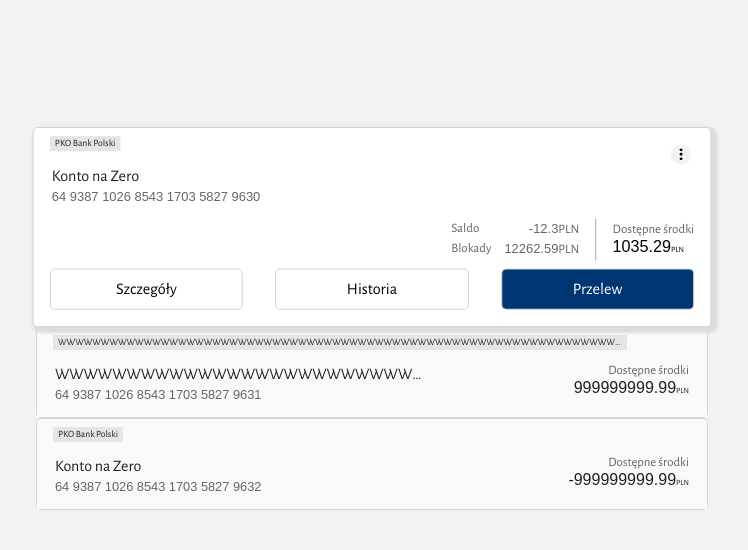
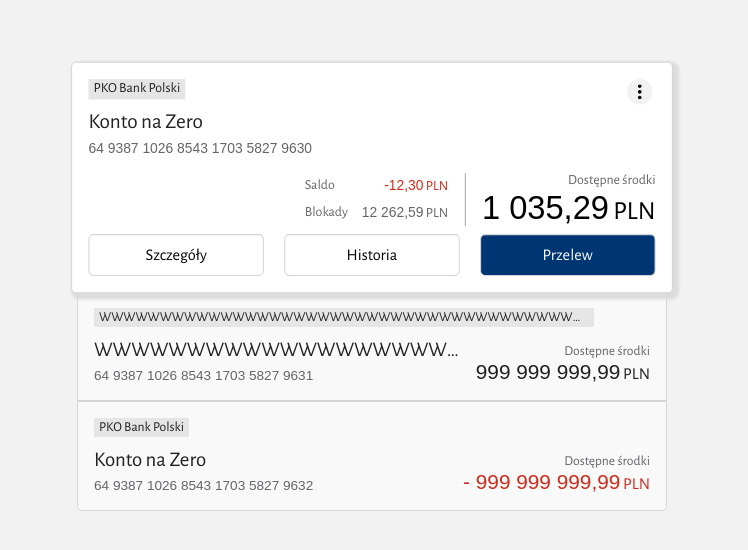
Before and after one commit to Kasia-Sikora/Accordion, a website with bundled scripts: page index.html in a window 1280 px wide. Shown: the whole page, without its empty margins (268-1016 px from the left). Built offline with nearby package versions, Linux system fonts and the light colour scheme; files whose address does not match are found by name; a web font is replaced by a local one.

Commit message:
Add animation and refactor css

```diff
--- /dev/null
+++ b/static/css/animations.scss
@@ -0,0 +1,27 @@
+@keyframes onTop {
+  from {
+    max-height: 120px;
+    z-index: 0;
+    transform: scale(1);
+    background-color: #F9F9F9;
+    box-shadow: none;
+  }
+  to {
+    z-index: 2;
+    transform: scale(1.02);
+    background-color: white;
+    box-shadow: 3px 3px 3px 3px #DCDCDC;
+    max-height: 900px;
+  }
+}
+
+@keyframes onShow {
+  from {
+    transform: translateY(-60px);
+    opacity: 0;
+  }
+  to {
+    transform: translateY(0);
+    opacity: 1;
+  }
+}
--- a/static/css/main.scss
+++ b/static/css/main.scss
@@ -1,130 +1,137 @@
 @import 'normalize.css';
+@import 'animations.css';
+
+$textFont: 'Alegreya Sans', sans-serif;
+$numberFont: 'Frank Ruhl Libre', sans-serif;
+$basicBorderRadius: 5px;
 
 * {
   box-sizing: border-box;
-  font-family: 'Alegreya Sans', sans-serif;
+  font-family: $textFont;
 }
 
 body {
   background-color: #F2F2F2;
+  font-size: 14px;
 }
 
 .Accordion-group {
-  margin: 5% auto 0 auto;
-  max-width: 800px;
-  border-radius: 5px;
-  padding: 5%;
+  border-radius: $basicBorderRadius;
+  padding: 0 5%;
+  margin-top: 5%;
 }
 
 .Accordion {
   padding: 0;
   border: 1px solid #D5D5D5;
-  border-radius: 5px;
   background-color: white;
+  max-width: 590px;
+  margin: 0 auto;
+
+  h3 {
+    margin: 0;
+    padding: 0;
+  }
 }
 
-.Accordion h3 {
-  margin: 0;
-  padding: 0;
-  border-radius: 5px;
+.Accordion:first-child {
+  border-radius: 5px 5px 0 0;
+}
+
+.Accordion:last-child {
+  border-radius: 0 0 5px 5px;
 }
 
 .Accordion.focus {
-  //border-color: hsl(216, 94%, 43%);
   width: 100%;
+  position: relative;
+  animation: onTop 0.5s ease-in-out;
+  z-index: 2;
+  transform: scale(1.02);
+  background-color: white;
   box-shadow: 3px 3px 3px 3px #DCDCDC;
-  position: relative;
-  z-index: 1;
-  transform: scale(1.01);
+  border-radius: $basicBorderRadius;
+
+  .Accordion-panel {
+    animation: onShow 0.3s ease-in-out;
   }
-
-.Accordion-group.focus {
-  //border: 1px solid hsl(216, 94%, 43%);
-  //width: 100%;
 }
-
-//.Accordion.focus h3 {
-//  background-color: hsl(0, 0%, 97%);
-//}
 
 .Accordion-trigger {
   background: none;
   color: hsl(0, 0%, 13%);
   display: block;
   font-size: 1rem;
-  font-weight: normal;
-  padding: 0.5em 1em;
+  padding: 1em;
   position: relative;
   text-align: left;
   width: 100%;
-  outline: none;
-  //overflow: hidden;
-  //white-space: nowrap;
+  border-style: none;
+  z-index: 1;
+
+  .bank-name {
+    background-color: #E5E5E5;
+    padding: 2px 5px;
+    display: inline-block;
+    font-size: 0.85em;
+    text-overflow: ellipsis;
+    max-width: 90%;
+    overflow: hidden;
+    white-space: nowrap;
   }
 
-.Accordion-trigger:focus,
-.Accordion-trigger:hover {
-  background: white;
+  .menu-icon {
+    width: 25px;
+    display: flex;
+    height: 25px;
+    background-color: #F2F2F2;
+    border-radius: 50%;
+    align-items: center;
+    position: absolute;
+    top: 1em;
+    right: 1.2em;
+
+    svg {
+      height: 60%;
+      fill: #636568;
+    }
+  }
 }
 
-.Accordion-trigger:focus {
-  outline: 4px solid transparent;
+.Accordion:last-child > h3 > .Accordion-trigger {
+  border-radius: 0 0 5px 5px;
 }
 
-.Accordion *:first-child .Accordion-trigger {
+.Accordion.focus > h3 > .Accordion-trigger,
+.Accordion:first-child > h3 > .Accordion-trigger{
   border-radius: 5px 5px 0 0;
 }
 
-button {
-  border-style: none;
-}
-
-.Accordion button::-moz-focus-inner {
-  border: 0;
-}
-
-.Accordion-title {
-  pointer-events: none;
-  border: transparent 2px solid;
-  border-radius: 5px;
-  padding: 0.25em 0;
-  outline: none;
-  display: flex;
-  align-items: flex-start;
-  justify-content: space-between;
-  flex-grow: 1;
-  //overflow: hidden;
-  //white-space: nowrap;
-}
-
-.Accordion-trigger:focus .Accordion-title {
-  border-color: hsl(216, 94%, 43%);
-}
-
-.Accordion-trigger[aria-expanded="true"] .Accordion-icon {
-  transform: translateY(-50%) rotate(-135deg);
-}
 
 .Accordion-trigger[aria-expanded="false"] {
   background-color: #F9F9F9;
-  //.available-funds{
-  //  font-size: 1em;
-  //}
-  .available-funds{
+
+  .available-funds {
     display: block;
+    white-space: nowrap;
+
+    .special-holder {
+      display: none;
+    }
   }
 
-  .menu-icon{
+  .menu-icon {
     display: none;
   }
 }
 
 .Accordion-trigger[aria-expanded="true"] {
-  .available-funds{
+
+  .available-funds {
     display: none;
   }
 
-  .menu-icon{
+  .menu-icon {
     display: flex;
   }
 }
@@ -134,15 +141,38 @@ button {
   background: hsl(215, 94%, 94%);
 }
 
+.Accordion-title {
+  pointer-events: none;
+  border-radius: $basicBorderRadius;
+  display: flex;
+  align-items: flex-end;
+  justify-content: space-between;
+
+  .account-details {
+    overflow: hidden;
+
+    .account-title {
+      padding: 0.3em 0;
+      text-overflow: ellipsis;
+      overflow: hidden;
+      white-space: nowrap;
+      font-size: 1.3em;
+    }
+
+    .account-number {
+      font-family: $numberFont;
+      text-overflow: ellipsis;
+      overflow: hidden;
+      white-space: nowrap;
+    }
+  }
+}
+
 .Accordion-panel {
   margin: 0;
   padding: 0 1em 1em 1em;
-}
+  overflow: hidden;
 
-/* For Edge bug https://developer.microsoft.com/en-us/microsoft-edge/platform/issues/4806035/ */
-.Accordion-panel[hidden] {
-  display: none;
-}
 
   .details {
     border: 0;
@@ -150,141 +180,112 @@ button {
     padding: 0;
     display: flex;
     justify-content: flex-end;
-}
-
-.bank-name {
-  background-color: #E5E5E5;
-  padding: 2px 5px;
-  display: inline-block;
-  font-size: 0.6em;
-  text-overflow:ellipsis;
-  max-width: 90%;
-  overflow: hidden;
-}
-
-.small {
-  font-size: 0.8em;
-  color: #636568;
-  font-family: 'Alegreya Sans', sans-serif;
-}
-
-.buttons {
-  display: flex;
-  justify-content: space-between;
-}
-
-button:not(.Accordion-trigger) {
-  padding: 10px 20px;
-  width: 45%;
-  margin-top: 0.5em;
-  border: 1px solid #D5D5D5;
-  border-radius: 5px;
-  background: none;
-}
-
-button:nth-of-type(1):not(.Accordion-trigger) {
-  display: none;
-}
-
-button:not(.Accordion-trigger):not(button:nth-of-type(3)):hover {
-  background: #E5E5E5;
-}
-
-button:nth-of-type(3) {
-  background-color: #003574;
-  color: white;
-}
-
-//.available-funds,
-//.balance-section {
-//  width: auto;
-//  display: inline-block;
-//}
-
-.balance-section {
-  border-right: 1px solid darkgray;
-  display: none;
-}
-
-.available-funds {
-  padding: 0.25em 0;
-  margin-left: 1em;
-}
-
-.balance{
-  display: block;
-}
-
 
     .amount {
       float: right;
       margin-left: 1em;
-  font-family: 'Frank Ruhl Libre', sans-serif;
-}
-.account-number{
-  font-family: 'Frank Ruhl Libre', sans-serif;
+      font-family: $numberFont;
+      font-size: 1em;
+      white-space: nowrap;
+      text-overflow: ellipsis;
+      overflow: hidden;
     }
 
-.account-details{
-  max-width: 60%;
+    .available-funds > .account-balance {
+      font-size: 2em;
     }
 
-.currency{
-  font-family: 'Alegreya Sans', sans-serif;
+    .balance-section {
+      display: none;
+    }
+  }
 }
 
-.funds-title {
+.buttons {
+
+  display: flex;
+  justify-content: space-between;
+
+  button {
+    width: 45%;
+    margin-top: 0.5em;
+    border: 1px solid #D5D5D5;
+    border-radius: $basicBorderRadius;
+    background: none;
+    padding: 10px 0;
+
+    &:hover {
+      background: #e5e5e5;
+    }
+
+    &:nth-of-type(1) {
+      display: none;
+    }
+
+    &:nth-of-type(3) {
+      background-color: #003574;
+      color: white;
+
+      &:hover {
+        background-color: #002d65;
+      }
+    }
+  }
+}
+
+.small {
+  font-size: 0.85em;
+  color: #636568;
+  font-family: $textFont;
+}
+
+.available-funds {
+  margin-left: 1em;
+  white-space: nowrap;
   text-align: right;
 }
 
-.account-balance {
-  //font-size: 1.5em;
-  font-family: 'Frank Ruhl Libre', sans-serif;
+.currency {
+  font-family: $textFont;
+  font-size: 1em;
 }
 
-.account-balance > span:nth-child(1) {
-  font-size: 0.5em;
+.account-balance {
+  font-family: $numberFont;
+  font-size: 1.3em;
+
+  span:nth-child(1) {
+    font-size: 0.8em;
+  }
 }
 
-.account-title {
-  padding: 0.3em 0;
-  text-overflow:ellipsis;
-  overflow: hidden;
+@media only screen and (min-width: 400px) {
+
+  body {
+    font-size: 16px;
   }
 
-.menu-icon {
-  width: 20px;
-  display: flex;
-  height: 20px;
-  background-color: #F2F2F2;
-  border-radius: 50%;
-  align-items: center;
-  position: absolute;
-  top: 1em;
-  right: 1.2em;
+  .buttons {
+    button {
+      width: 31%;
     }
 
-.menu-icon > svg {
-  height: 60%;
-  fill: #636568;
+    button:nth-of-type(1) {
+      display: block;
+    }
   }
 
-
-@media only screen and (min-width: 450px) {
-  button:not(.Accordion-trigger) {
-    width: 30%;
-  }
-
-  button:nth-of-type(1):not(.Accordion-trigger) {
-    display: block;
-  }
-  .balance-section {
+  .Accordion-panel > .details > .balance-section {
     display: flex;
     flex-wrap: wrap;
-    //align-items: stretch;
     flex-direction: column;
     justify-content: space-around;
     padding-right: 1em;
+    overflow: hidden;
+    border-right: 1px solid darkgray;
+
+    .balance {
+      display: block;
     }
-
   }
+}
--- a/static/js/view.js
+++ b/static/js/view.js
@@ -11,6 +11,7 @@ export class View {
 
     displayCards = (data) => {
         data.user.accounts.forEach(account => this.displayAccordion(account));
+        console.log(data)
         this.addListeners();
         this.setFocus();
     }
@@ -63,7 +64,7 @@ export class View {
         const accountNumber = document.createElement('div');
         accountNumber.setAttribute('class', 'account-number small');
         accountNumber.textContent = data.accountNumber;
-        const availableFounds = this.createFoundsSection(data.availableFunds);
+        const availableFounds = this.createFoundsSection(data);
         accountDetails.appendChild(accountTitle)
         accountDetails.appendChild(accountNumber);
         accordionTitle.appendChild(accountDetails);
@@ -82,7 +83,6 @@ export class View {
 
     setFocus = (event) => {
         const listOfAccordions = document.querySelectorAll('.Accordion');
-        console.log(event)
         if (event === undefined || event.type === 'click') {
             this.clickHandler(event, listOfAccordions)
         } else {
@@ -113,7 +113,7 @@ export class View {
         lock.setAttribute('class', 'lock small');
         lock.textContent = 'Blokady';
 
-        const availableFounds = this.createFoundsSection(data.availableFunds);
+        const availableFounds = this.createFoundsSection(data);
         lock.appendChild(this.createAmountSpan(data.locks));
         balance.appendChild(this.createAmountSpan(data.balance));
         balanceSection.appendChild(balance);
@@ -123,20 +123,16 @@ export class View {
         return details;
     }
 
-    //TODO loop
     createDetailButtons() {
-        const buttons = document.createElement('div');
-        buttons.setAttribute('class', 'buttons');
-        const button1 = document.createElement('button');
-        button1.textContent = 'Szczegóły';
-        const button2 = document.createElement('button');
-        button2.textContent = 'Historia';
-        const button3 = document.createElement('button');
-        button3.textContent = 'Przelew';
-        buttons.appendChild(button1);
-        buttons.appendChild(button2);
-        buttons.appendChild(button3);
-        return buttons;
+        const buttonsContainer = document.createElement('div');
+        buttonsContainer.setAttribute('class', 'buttons');
+        const buttons = ['Szczegóły', 'Historia', 'Przelew'];
+        buttons.forEach(elem => {
+            let button = document.createElement('button');
+            button.textContent = elem;
+            buttonsContainer.appendChild(button);
+        })
+        return buttonsContainer;
     }
 
     addListeners() {
@@ -200,7 +196,7 @@ export class View {
     createCurrency = () => {
         const span = document.createElement('span');
         span.setAttribute('class', 'currency');
-        span.textContent = "PLN";
+        span.textContent = " PLN";
         return span;
     }
 
@@ -208,7 +204,10 @@ export class View {
     createAmountSpan = (data) => {
         const span = document.createElement('span');
         span.setAttribute('class', "amount");
-        span.textContent = data;
+        if (data < 0) {
+            span.style.color = '#CB2C1D';
+        }
+        span.textContent = this.convertCash(data);
         span.appendChild(this.createCurrency())
         return span;
     }
@@ -221,10 +220,48 @@ export class View {
         foundsTitle.textContent = 'Dostępne środki';
         const accountBalance = document.createElement('div');
         accountBalance.setAttribute('class', 'account-balance');
-        accountBalance.textContent = data;
+        if (data.availableFunds < 0) {
+            accountBalance.style.color = '#CB2C1D'
+        }
+        accountBalance.textContent = this.convertCash(data.availableFunds);
         availableFounds.appendChild(foundsTitle);
+        if(data.specialHolder !== null){
+            const specialHolder = document.createElement('div');
+            specialHolder.setAttribute('class', 'special-holder small');
+            specialHolder.textContent = `${data.specialHolder.title}: ${this.convertCash(data.specialHolder.amount)}`;
+            specialHolder.appendChild(this.createCurrency());
+            availableFounds.appendChild(specialHolder);
+        }
         availableFounds.appendChild(accountBalance);
         accountBalance.appendChild(this.createCurrency());
         return availableFounds;
     }
+
+    //TODO Refactor
+    convertCash(data) {
+        let amount = [];
+        let data2 = (Math.abs(data).toFixed(2)).toString();
+        let count = 0;
+        for (let i = data2.length - 1; i >= 0; i--) {
+            if (data2[i] === ".") {
+                amount.unshift(',');
+            } else if (i < data2.length - 2) {
+                count = count === 3? 0 : count;
+                count++;
+                if (count % 3 === 0) {
+                    amount.unshift(data2[i])
+                    amount.unshift(' ')
+                } else {
+                    amount.unshift(data2[i])
+                }
+
+            } else {
+                amount.unshift(data2[i])
+            }
+        }
+        if(data < 0){
+            amount.unshift('-')
+        }
+        return amount.join('');
+    }
 }
```
Also changed, not shown: static/css/animations.css (added), static/css/main.css, 2 other files. Lines whose indentation alone changed are shown as unchanged.
